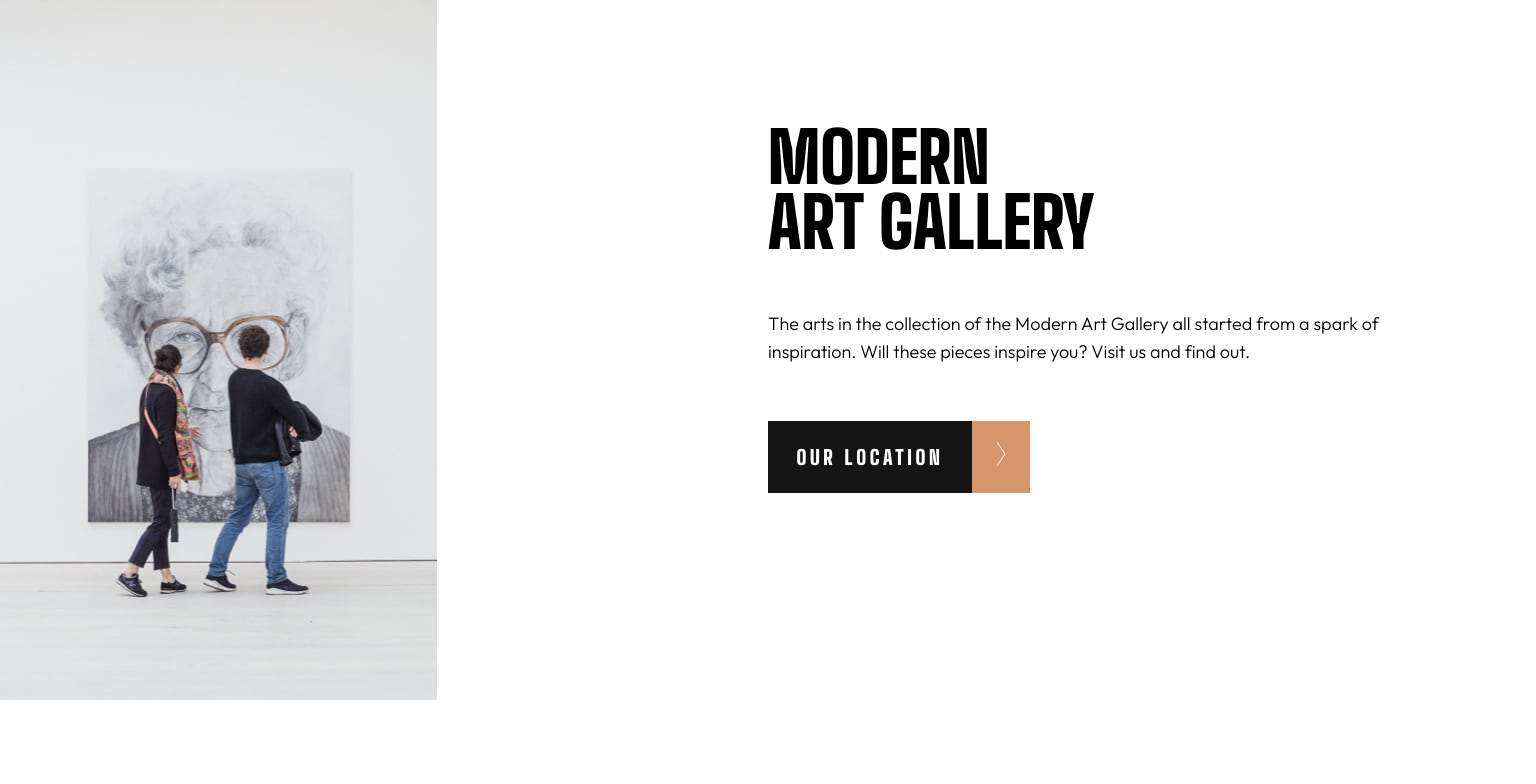
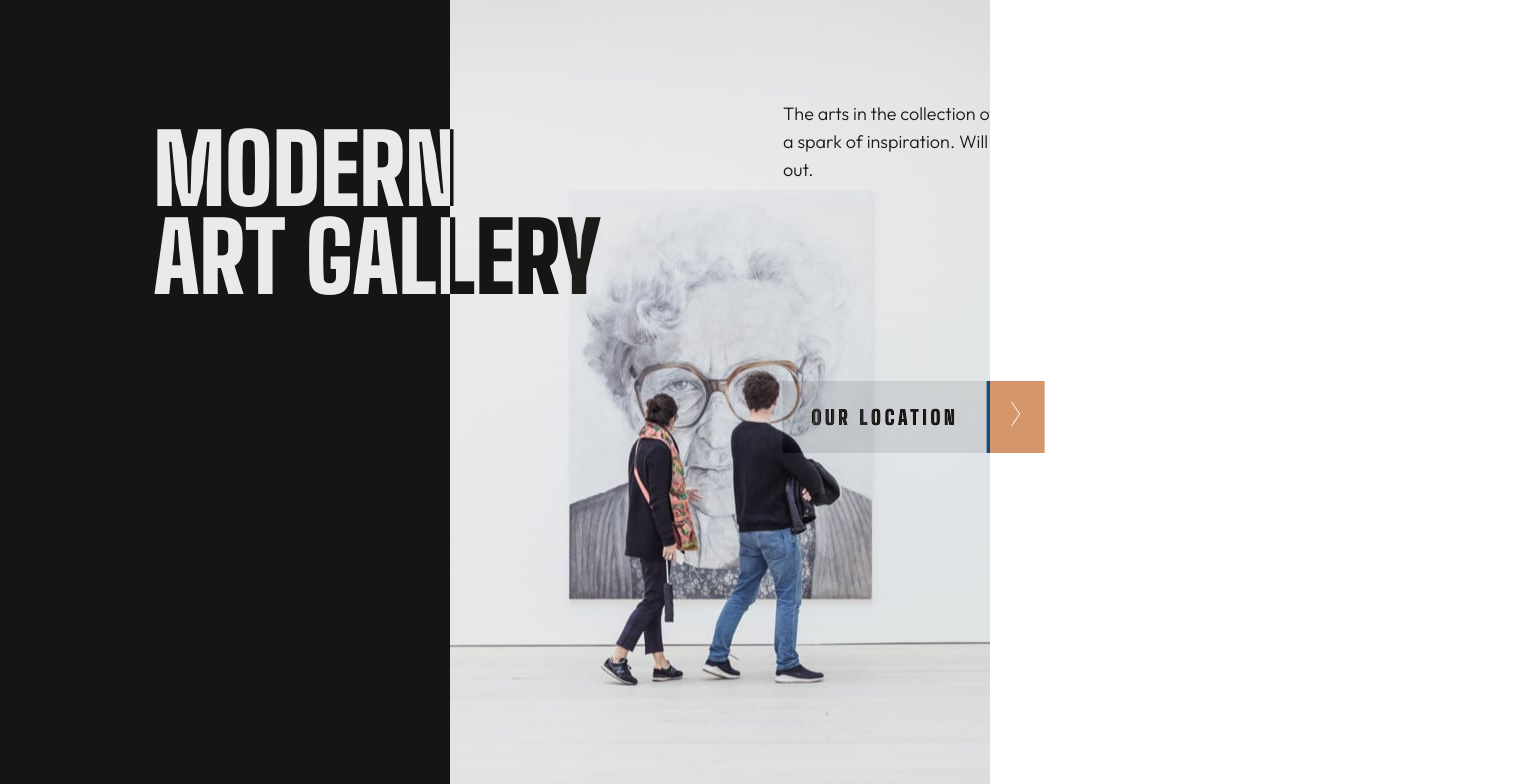
Before and after one commit to kaderathbun/art-gallery-website, a React (Create React App) app: page / in a window 1536 px wide. Shown: the top 784 px of the page. Built offline with nearby package versions, Linux system fonts and the light colour scheme.

Commit message:
***HERO REWORK***

```diff
--- a/src/pages/Home.jsx
+++ b/src/pages/Home.jsx
@@ -12,7 +12,9 @@ function Home() {
       <header className="hero">
         <div className="hero__img"></div>
         <div className="hero__content-container">
-          <h1 className="hero__title">Modern <br /> Art Gallery</h1>
+          <h1 className="hero__title">
+            Modern <br /> Art Gallery
+          </h1>
           <p className="hero__desc">
             The arts in the collection of the Modern Art Gallery all started
             from a spark of inspiration. Will these pieces inspire you? Visit us
--- a/src/pages/Home.scss
+++ b/src/pages/Home.scss
@@ -127,7 +127,7 @@
     &__content-container {
       position: absolute;
       top: 100px;
-      right: 0px;
+      right: 0;
       bottom: 0;
       width: 50%;
       display: flex;
@@ -199,3 +199,46 @@
     }
   }
 }
+
+@media only screen and (min-width: 1440px) {
+  .hero {
+    &::before {
+      position: absolute;
+      content: '';
+      background-color: $black;
+      width: 450px;
+      height: 799px;
+      top: 0;
+      left: 0;
+      bottom: 0;
+    }
+    &__img {
+      background: url(../../public/assets/desktop/image-hero.jpg);
+      background-repeat: no-repeat;
+      background-position: center;
+      background-size: auto;
+      width: 540px;
+      height: 800px;
+      margin-left: 450px;
+    }
+    &__content-container {
+      width: 80%;
+      left: 50%;
+      transform: translateX(-50%);
+      display: grid;
+      grid-template-columns: 1fr 1fr;
+      grid-template-rows: min-content min-content;
+      color: $white;
+      mix-blend-mode: difference;
+    }
+    &__title {
+      width: 100%;
+      font-size: 96px;
+      line-height: 88px;
+    }
+    &__cta {
+      grid-column: 2/3;
+      grid-row: 2/3;
+    }
+  }
+}
```
